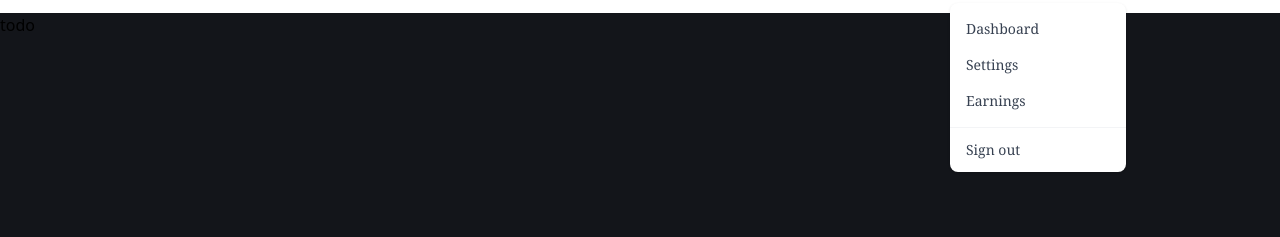
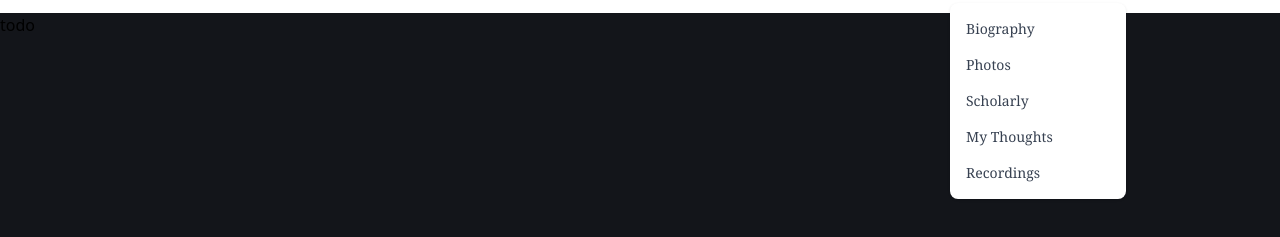
Before and after one commit to HannesTaljaard/hannes-personal-website, an Astro site: page / in a window 1280 px wide. Both pictures are taken after a click on the button "Information". Shown: the part 51-288 px from the top of the page. Built offline with nearby package versions, Linux system fonts and the light colour scheme; Astro itself is replaced by a stand-in of ours.

Commit message:
header update

```diff
--- a/src/components/Header.astro
+++ b/src/components/Header.astro
@@ -44,18 +44,24 @@ const navigationEntries = SITE_NAVIGATION;
                   <div id="dropdownNavbar" class="z-10 hidden font-normal bg-white divide-y divide-gray-100 rounded-lg shadow w-44 dark:bg-gray-700 dark:divide-gray-600">
                       <ul class="py-2 text-sm text-gray-700 dark:text-gray-400" aria-labelledby="dropdownLargeButton">
                         <li>
-                          <a href="#" class="block px-4 py-2 hover:bg-gray-100 dark:hover:bg-gray-600 dark:hover:text-white">Dashboard</a>
+                          <a href="#" class="block px-4 py-2 hover:bg-gray-100 dark:hover:bg-gray-600 dark:hover:text-white">Biography</a>
                         </li>
                         <li>
-                          <a href="#" class="block px-4 py-2 hover:bg-gray-100 dark:hover:bg-gray-600 dark:hover:text-white">Settings</a>
+                          <a href="#" class="block px-4 py-2 hover:bg-gray-100 dark:hover:bg-gray-600 dark:hover:text-white">Photos</a>
                         </li>
                         <li>
-                          <a href="#" class="block px-4 py-2 hover:bg-gray-100 dark:hover:bg-gray-600 dark:hover:text-white">Earnings</a>
+                          <a href="#" class="block px-4 py-2 hover:bg-gray-100 dark:hover:bg-gray-600 dark:hover:text-white">Scholarly</a>
+                        </li>
+                        <li>
+                            <a href="#" class="block px-4 py-2 hover:bg-gray-100 dark:hover:bg-gray-600 dark:hover:text-white">My Thoughts</a>
+                        </li>
+                        <li>
+                            <a href="#" class="block px-4 py-2 hover:bg-gray-100 dark:hover:bg-gray-600 dark:hover:text-white">Recordings</a>
                         </li>
                       </ul>
-                      <div class="py-1">
+                      <!-- <div class="py-1">
                         <a href="#" class="block px-4 py-2 text-sm text-gray-700 hover:bg-gray-100 dark:hover:bg-gray-600 dark:text-gray-200 dark:hover:text-white">Sign out</a>
-                      </div>
+                      </div> -->
                   </div>
               </li>
               <li>
```
